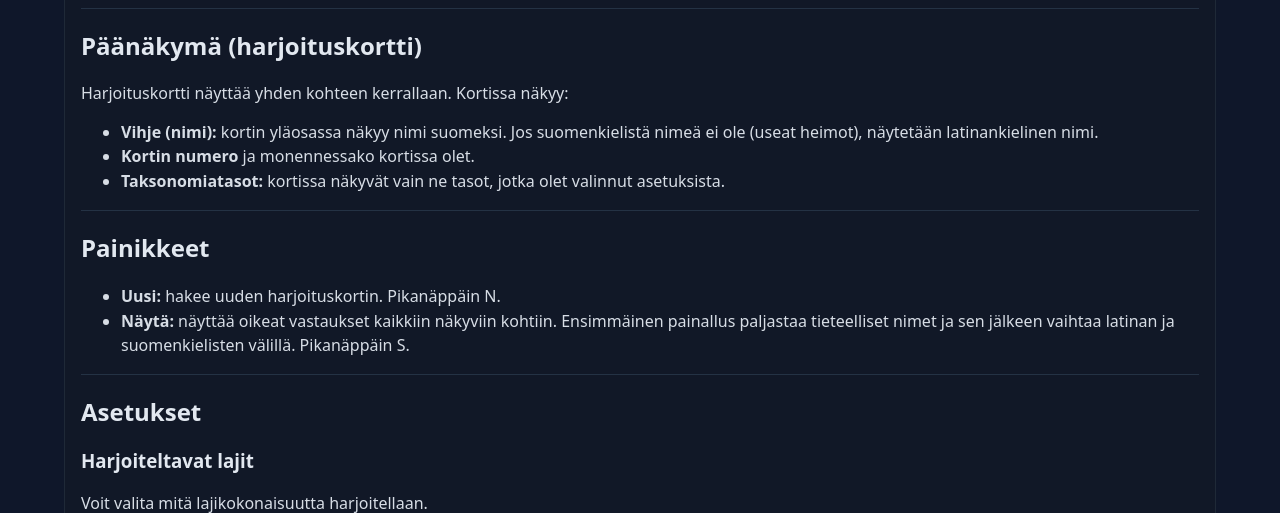
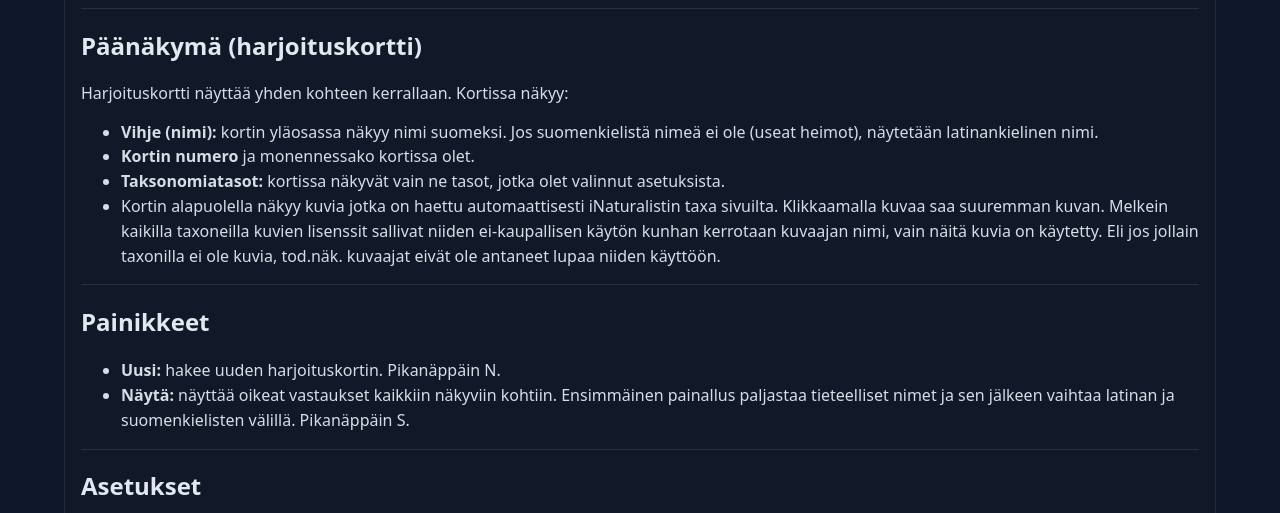
Before and after one commit to kootepe/taxatrainer, a Flask app: page /manual in a window 1280 px wide. Shown: the part 426-939 px from the top of the page. Run offline with Flask 3, Linux system fonts and the light colour scheme.

Commit message:
add note about images

```diff
--- a/templates/manual.html
+++ b/templates/manual.html
@@ -56,6 +56,9 @@
           <li><strong>Kortin numero</strong> ja monennessako kortissa olet.</li>
         <li>
           <strong>Taksonomiatasot:</strong> kortissa näkyvät vain ne tasot, jotka olet valinnut asetuksista.
+        </li>
+        <li>
+            Kortin alapuolella näkyy kuvia jotka on haettu automaattisesti iNaturalistin taxa sivuilta. Klikkaamalla kuvaa saa suuremman kuvan. Melkein kaikilla taxoneilla kuvien lisenssit sallivat niiden ei-kaupallisen käytön kunhan kerrotaan kuvaajan nimi, vain näitä kuvia on käytetty. Eli jos jollain taxonilla ei ole kuvia, tod.näk. kuvaajat eivät ole antaneet lupaa niiden käyttöön.
         </li>
       </ul>
 
```
